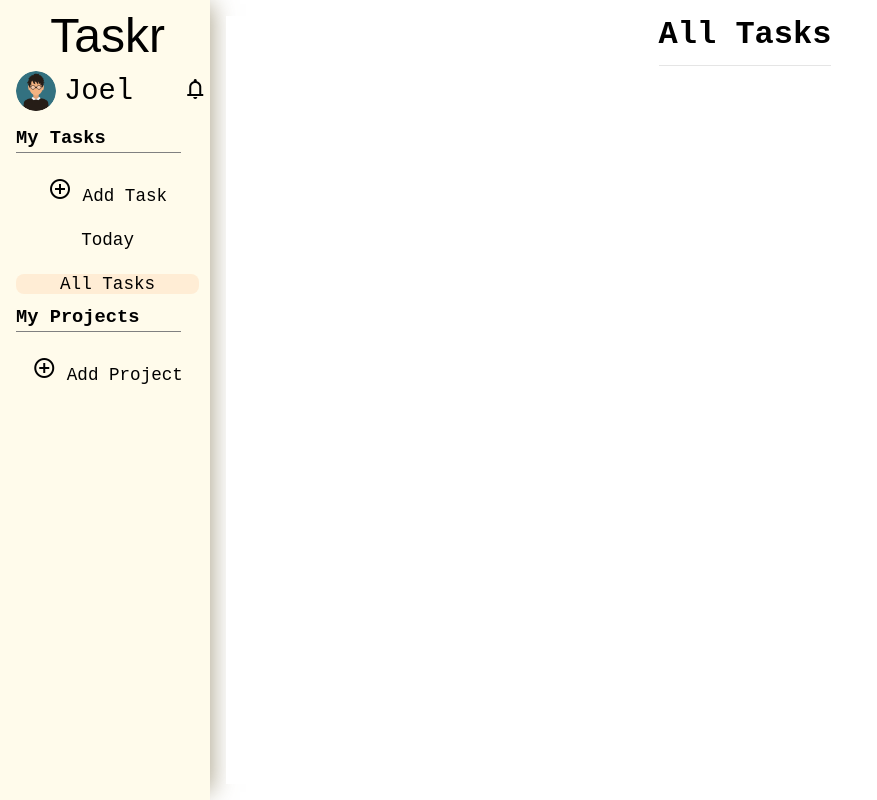
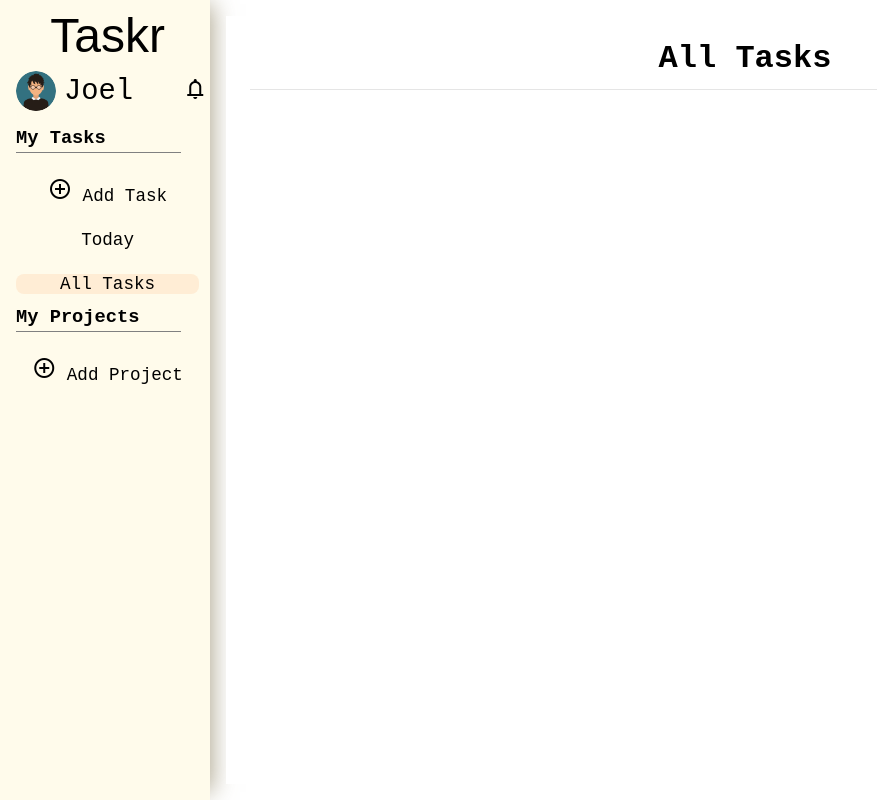
Before and after one commit to bergjoel93/Taskr, a website built with webpack: page src/template.html in a window 1280 px wide. Shown: the whole page, without its empty margins (0-877 px from the left). Built offline with nearby package versions, Linux system fonts and the light colour scheme; a web font is replaced by a local one.

Commit message:
Final push for now

```diff
--- a/src/styles/style.css
+++ b/src/styles/style.css
@@ -139,6 +139,10 @@ main{
 }
 
 /* Task Styling  */
+.main-task-container{
+    width: 100%;
+    padding: 24px;
+}
 .task-header {
     width: 100%;
 }
```
Also changed, not shown: dist/bundle.js, 1 other file.
